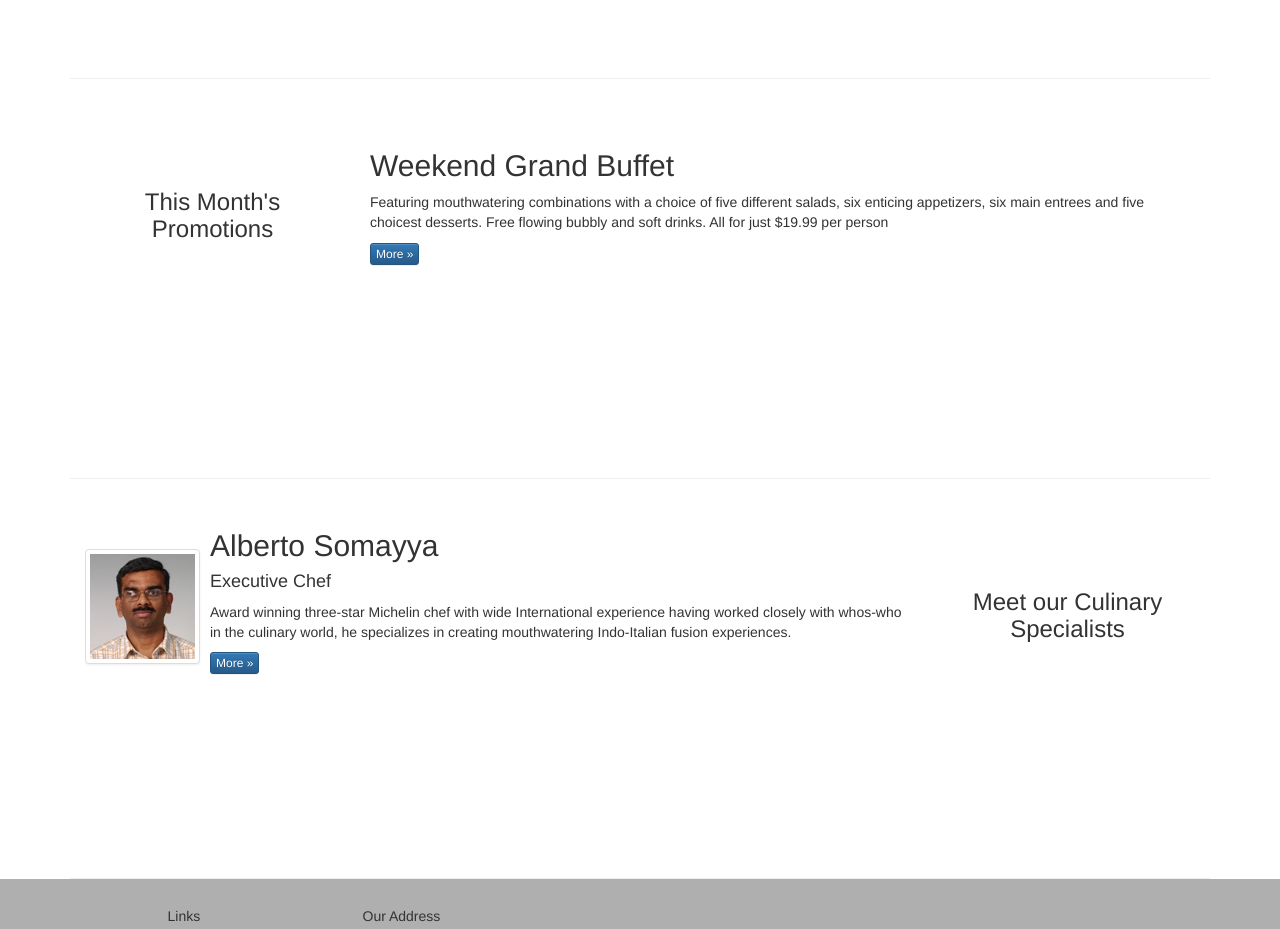
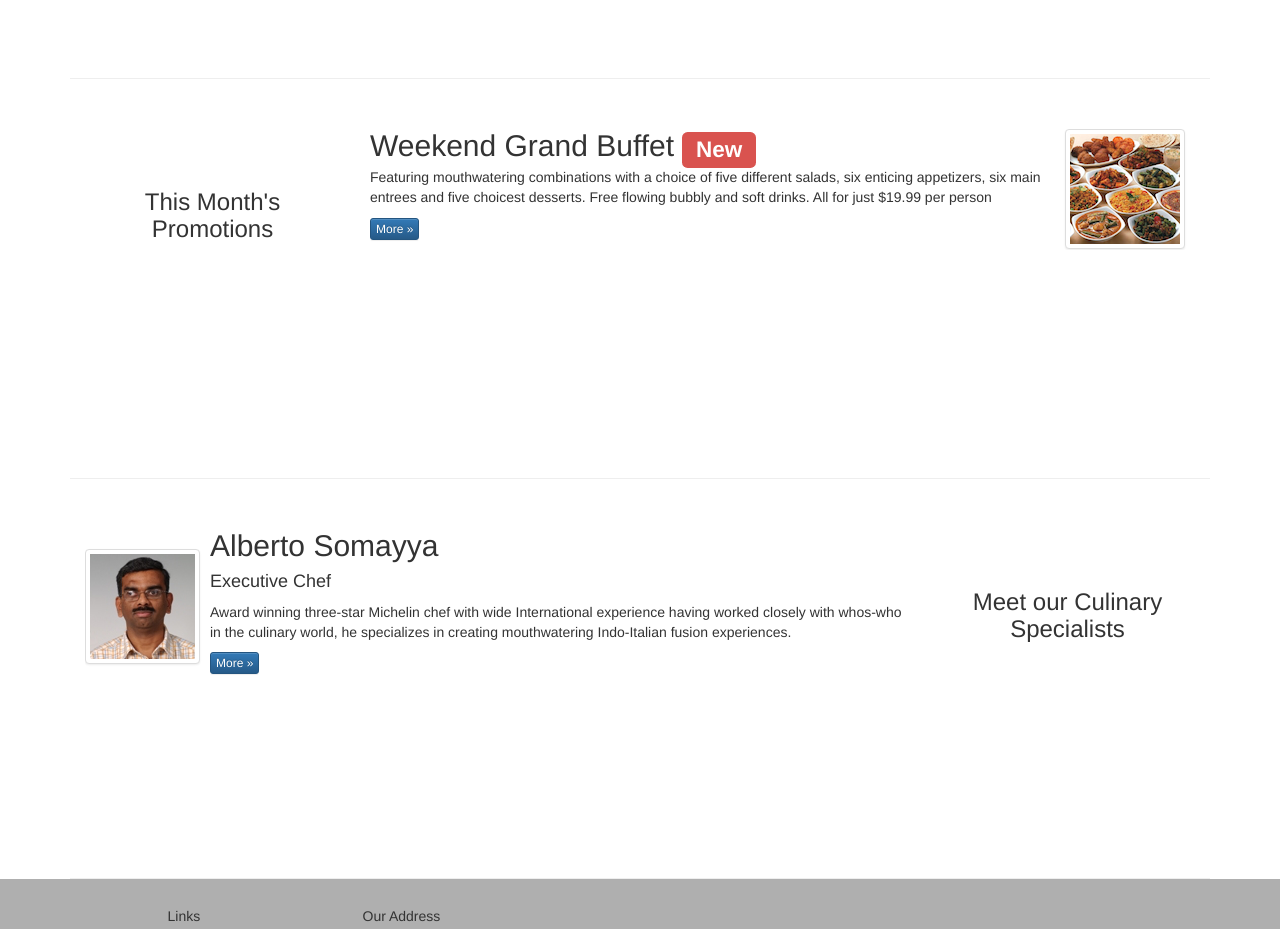
Before and after one commit to freddy120/BootstrapCoursera_conFusion, a plain HTML site: page index.html in a window 1280 px wide. Shown: the part 780-1709 px from the top of the page. Drawn offline with nearby package versions, Linux system fonts and the light colour scheme.

Commit message:
finish task3

```diff
--- a/index.html
+++ b/index.html
@@ -161,9 +161,24 @@
                 <h3 align=center>This Month's Promotions</h3>
             </div>
             <div class="col-xs-12 col-sm-9">
-                <h2>Weekend Grand Buffet</h2>
+                <!--<h2>Weekend Grand Buffet</h2>
                 <p>Featuring mouthwatering combinations with a choice of five different salads, six enticing appetizers, six main entrees and five choicest desserts. Free flowing bubbly and soft drinks. All for just $19.99 per person </p>
-                <p><a class="btn btn-primary btn-xs" href="#">More &raquo;</a></p>
+                <p><a class="btn btn-primary btn-xs" href="#">More &raquo;</a></p>-->
+                <div class="media">
+                    <div class="media-body">
+                        <h2 class="media-heading">Weekend Grand Buffet <span class="label label-danger">New</span></h2>
+                        <p>Featuring mouthwatering combinations with a choice of five different salads, six enticing appetizers, six main entrees and five choicest desserts. Free flowing bubbly and soft drinks. All for just $19.99 per person </p>
+                        <p><a class="btn btn-primary btn-xs" href="#">More &raquo;</a></p>
+                    </div>
+                    <div class="media-left media-middle">
+                        <a href="#">
+                        <img class="media-object img-thumbnail"
+                             src="img/buffet.png" alt="Buffet">
+                        </a>
+                    </div>
+                </div>
+
+
             </div>
         </div>
 
```
